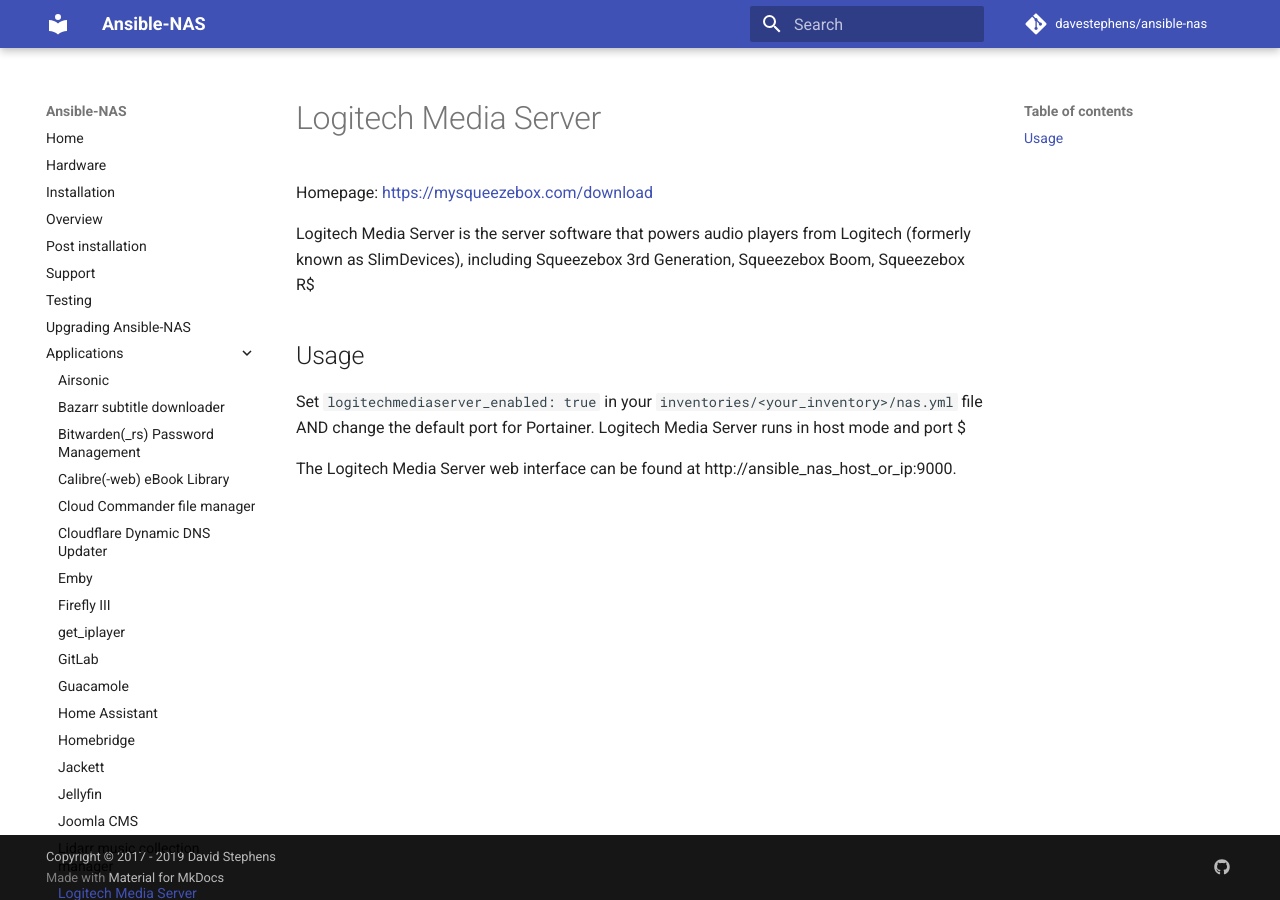
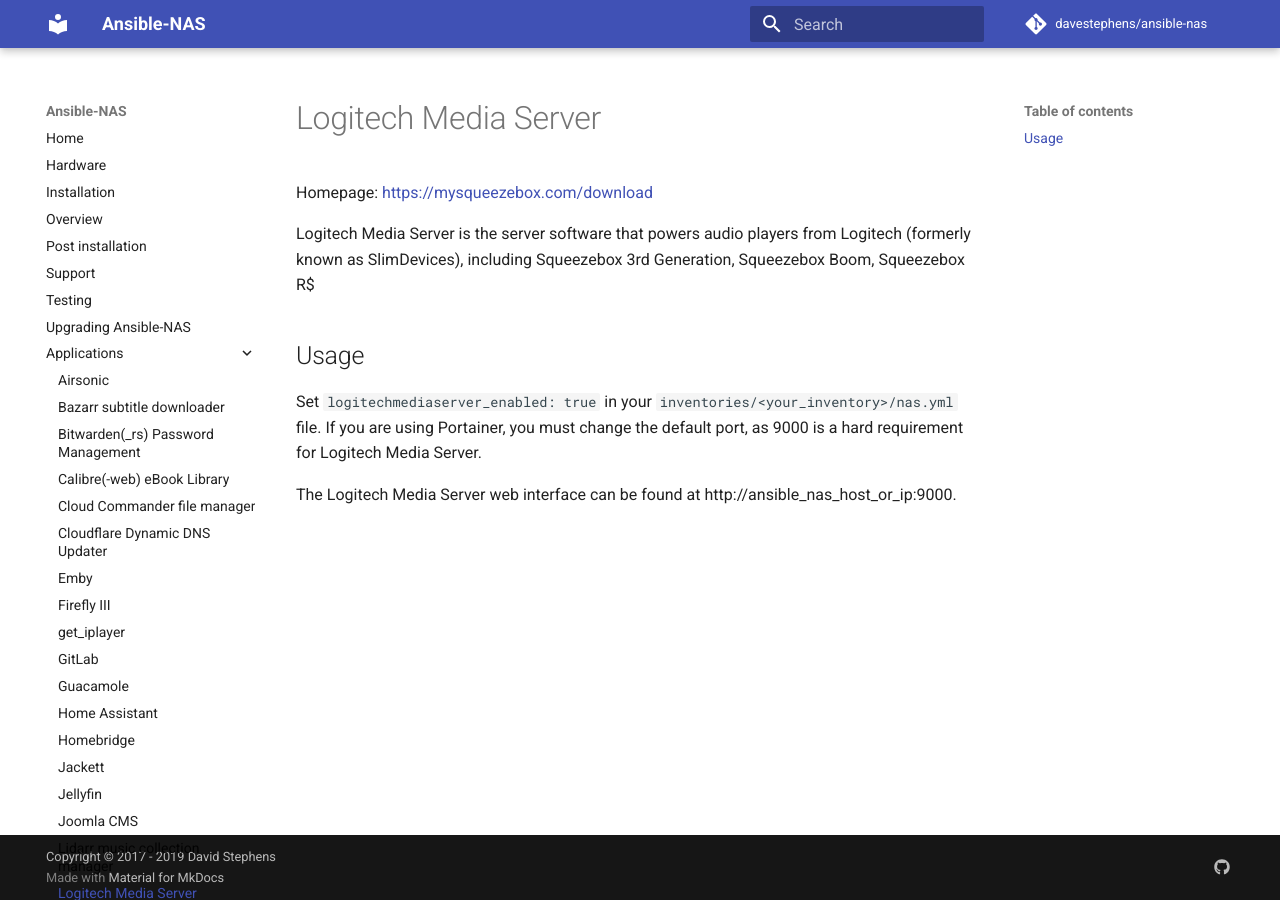
Before and after one commit to davestephens/ansible-nas, an MkDocs documentation site: the page built from docs/applications/logitechmediaserver.md, in a window 1280 px wide. Built offline with MkDocs 1.6.1 and Material for MkDocs 9.7.7, drawn with Linux system fonts in a browser that asks for light colours; comment, search, counter and statistics services are not loaded.

Commit message:
more concise usage directions and fixed pasted linewrap problem

```diff
--- a/docs/applications/logitechmediaserver.md
+++ b/docs/applications/logitechmediaserver.md
@@ -7,6 +7,7 @@ Logitech Media Server is the server software that powers audio players from Logi
 
 ## Usage
 
-Set `logitechmediaserver_enabled: true` in your `inventories/<your_inventory>/nas.yml` file AND change the default port for Portainer. Logitech Media Server runs in host mode and port $
+Set `logitechmediaserver_enabled: true` in your `inventories/<your_inventory>/nas.yml` file.
+If you are using Portainer, you must change the default port, as 9000 is a hard requirement for Logitech Media Server.
 
 The Logitech Media Server web interface can be found at http://ansible_nas_host_or_ip:9000.
```
